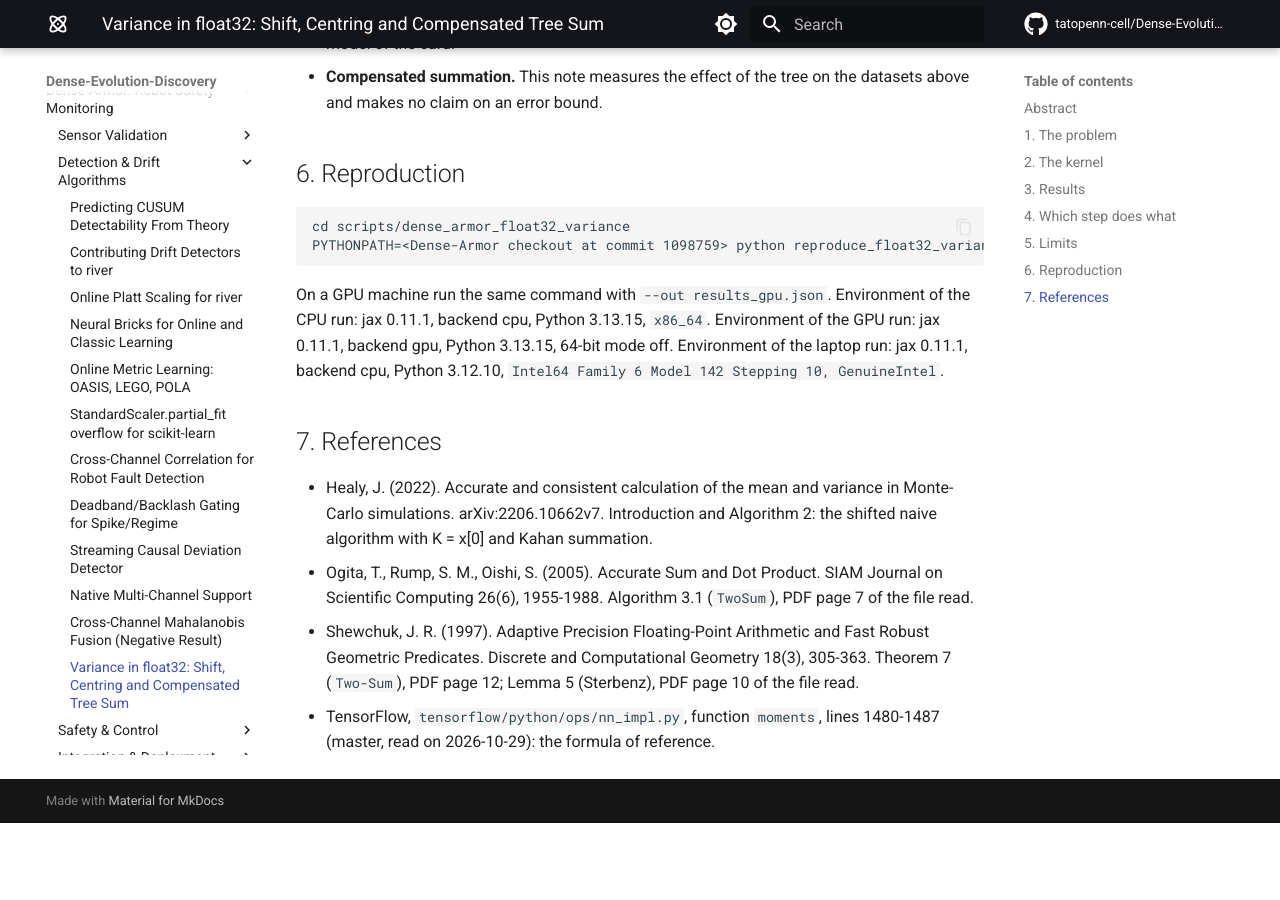
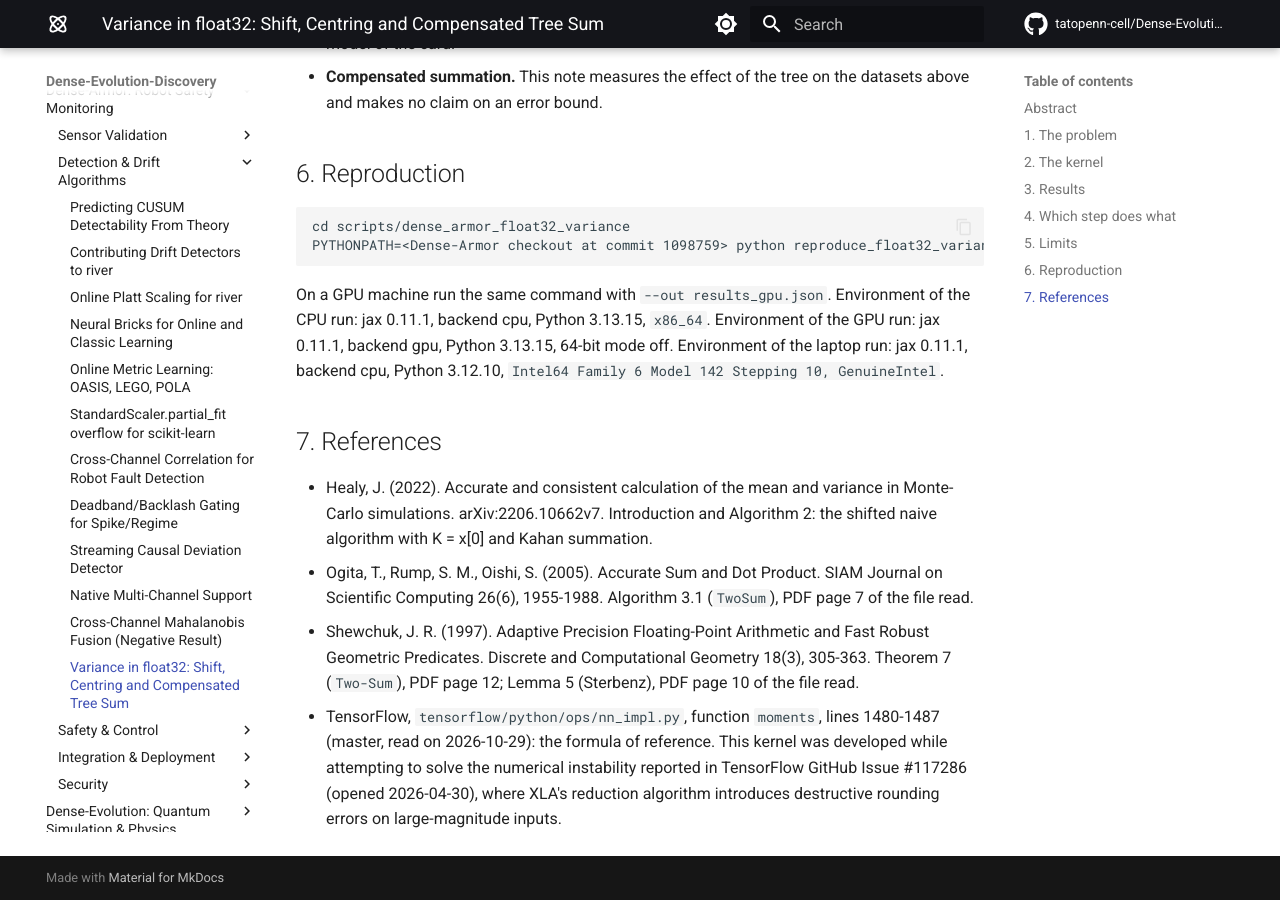
Before and after one commit to tatopenn-cell/Dense-Evolution-Discovery, an MkDocs documentation site: the page built from docs/dense_armor_float32_variance.md, in a window 1280 px wide and 900 px high, scrolled down 5539 px. Built offline with MkDocs 1.6.1 and Material for MkDocs 9.7.7, drawn with Linux system fonts in a browser that asks for light colours; comment, search, counter and statistics services are not loaded; before the commit the page ends 6362 px from its top, so only the background shows below that.

Commit message:
Document numerical instability in TensorFlow's reduction algorithm
Added context about numerical instability related to TensorFlow's reduction algorithm.

```diff
--- a/docs/dense_armor_float32_variance.md
+++ b/docs/dense_armor_float32_variance.md
@@ -118,3 +118,4 @@ On a GPU machine run the same command with `--out results_gpu.json`. Environment
 - Ogita, T., Rump, S. M., Oishi, S. (2005). Accurate Sum and Dot Product. SIAM Journal on Scientific Computing 26(6), 1955-1988. Algorithm 3.1 (`TwoSum`), PDF page 7 of the file read.
 - Shewchuk, J. R. (1997). Adaptive Precision Floating-Point Arithmetic and Fast Robust Geometric Predicates. Discrete and Computational Geometry 18(3), 305-363. Theorem 7 (`Two-Sum`), PDF page 12; Lemma 5 (Sterbenz), PDF page 10 of the file read.
 - TensorFlow, `tensorflow/python/ops/nn_impl.py`, function `moments`, lines 1480-1487 (master, read on 2026-10-29): the formula of reference.
+This kernel was developed while attempting to solve the numerical instability reported in TensorFlow GitHub Issue #117286 (opened 2026-04-30), where XLA's reduction algorithm introduces destructive rounding errors on large-magnitude inputs.
```
